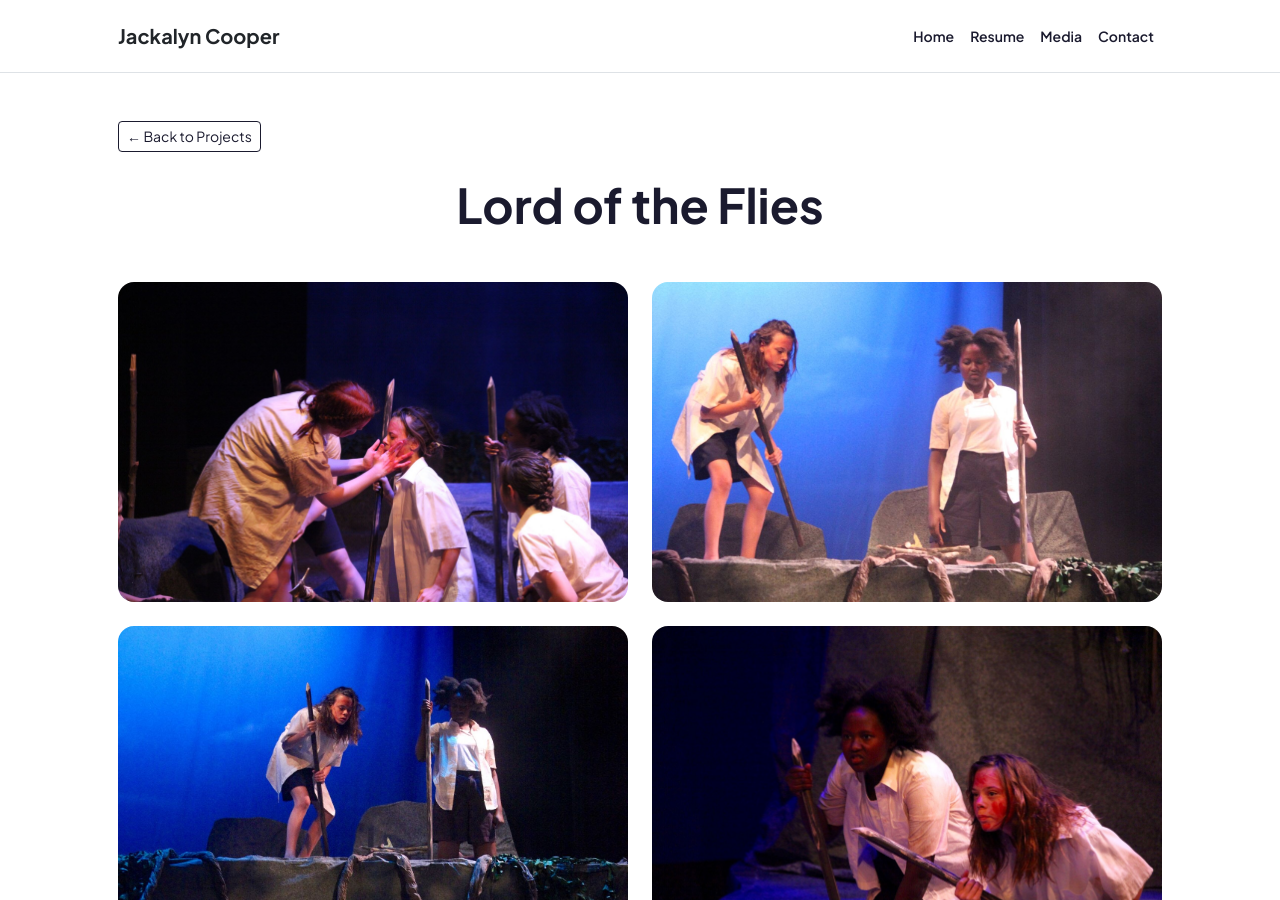
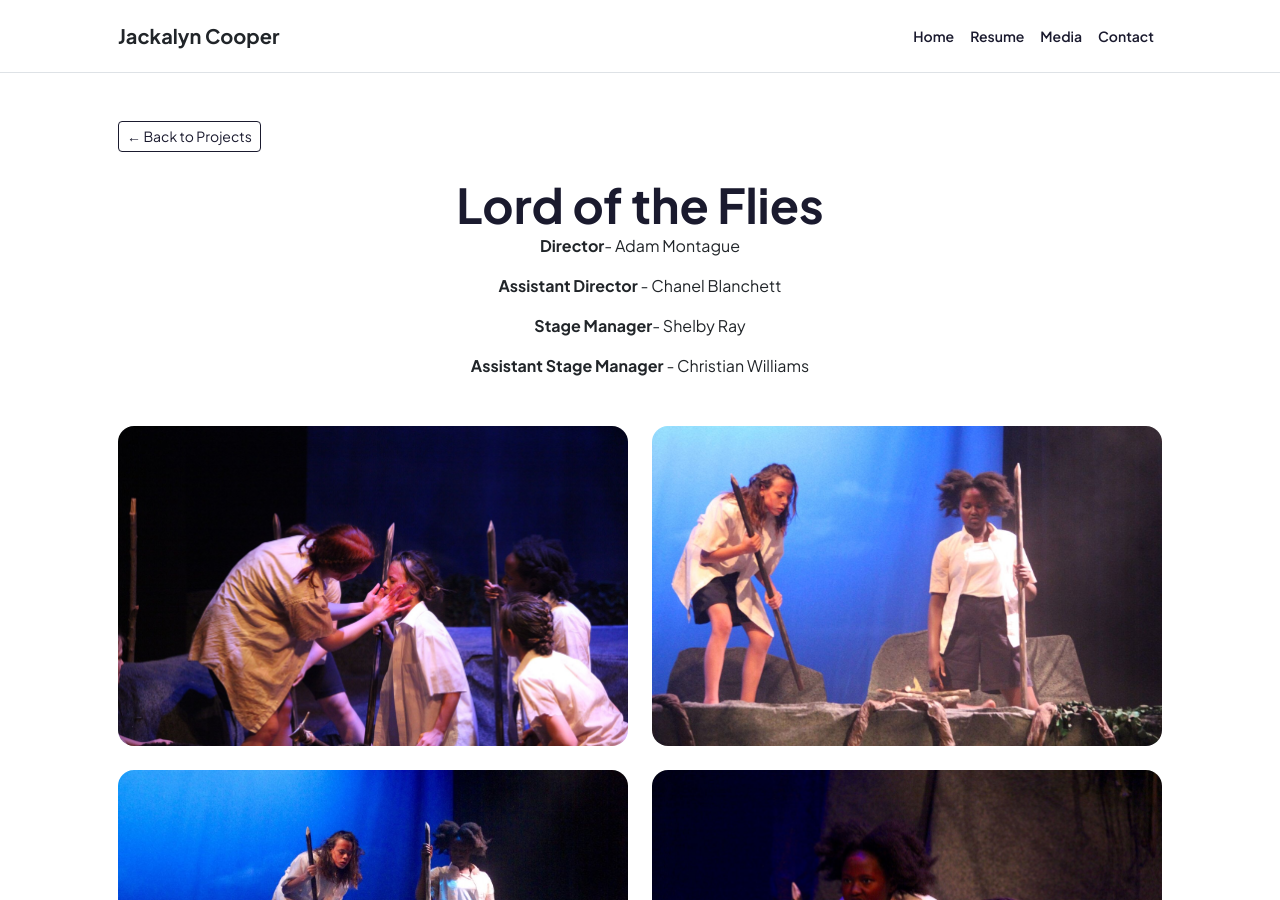
Before and after one commit to eldrethk/Jackalyncooper, a Jekyll site: the page built from lord-of-the-flies.html, in a window 1280 px wide and 900 px high. Built offline with Jekyll 4.4.1, drawn with Linux system fonts in a browser that asks for light colours.

Commit message:
Add files via upload

```diff
--- a/lord-of-the-flies.html
+++ b/lord-of-the-flies.html
@@ -15,6 +15,11 @@ title: Project 1 | Jackalyn Cooper
             <h1 class="display-5 fw-bolder mb-0">
                 <span class="text-gradient d-inline">Lord of the Flies</span>
             </h1>
+			<p><strong>Director</strong>- Adam Montague</p>
+			<p><strong>Assistant Director </strong>- Chanel Blanchett</p>
+			<p><strong>Stage Manager</strong>- Shelby Ray</p>
+			<p><strong>Assistant Stage Manager </strong>- Christian Williams</p>
+
         </div>
 
         <!-- Gallery Grid -->
```
